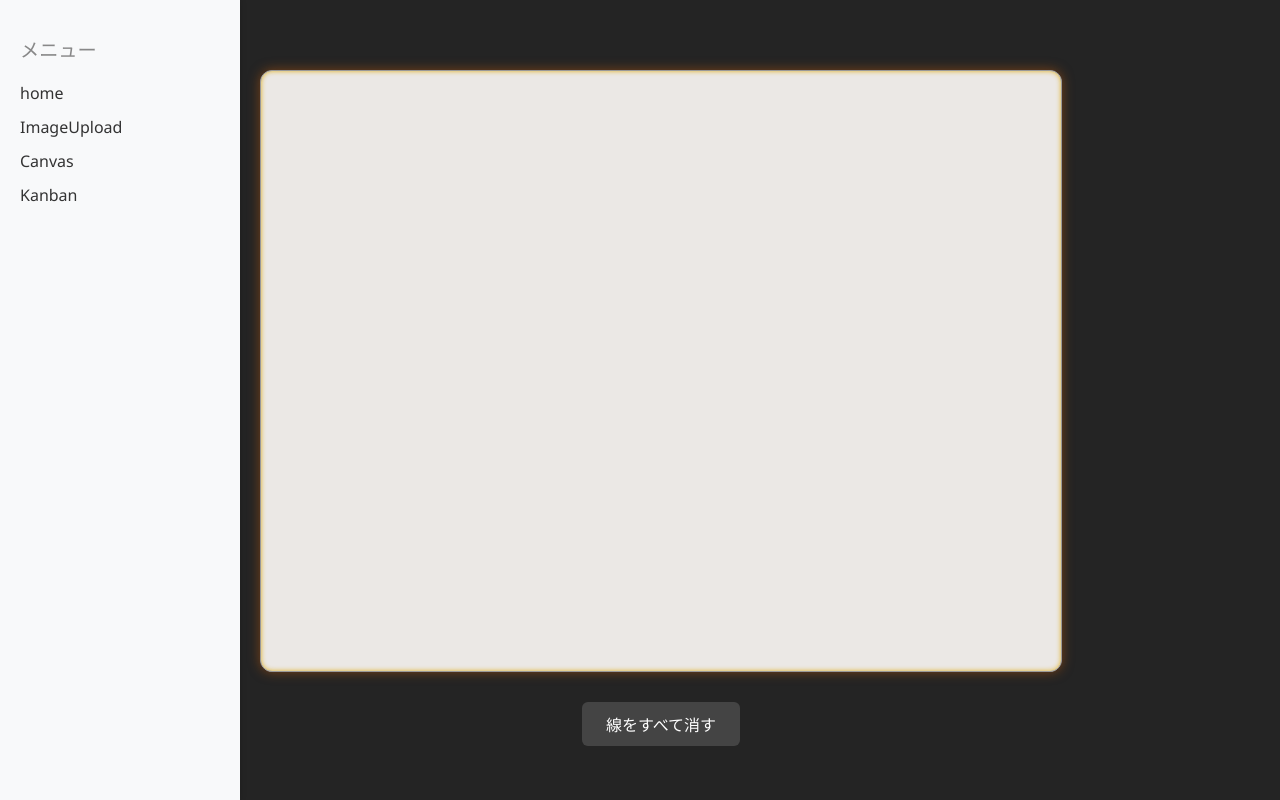
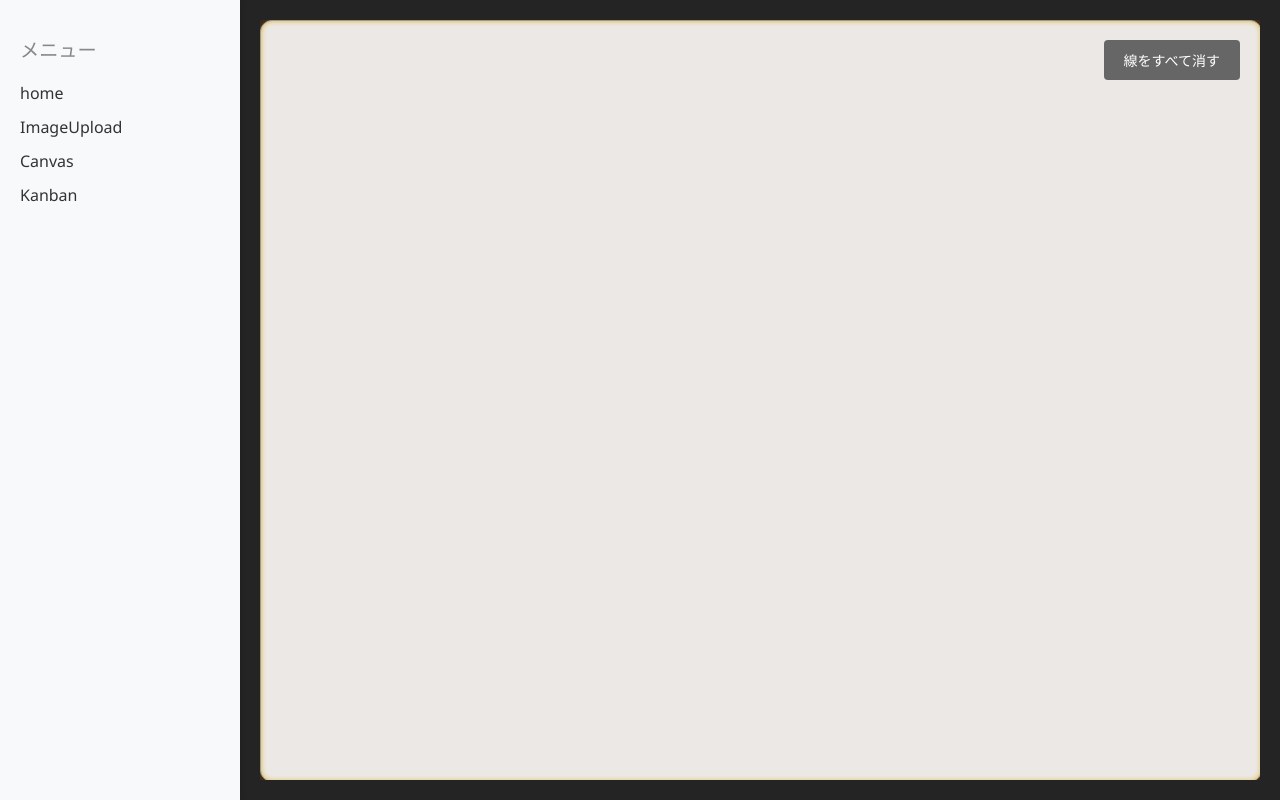
Before and after one commit to sairam2041/React, a React (Vite) app in the folder react-project/: page /canvas in a window 1280 px wide. Built offline with nearby package versions, Linux system fonts and the light colour scheme.

Commit message:
画面レイアウトの変更等

```diff
--- a/react-project/src/features/components/DrawingCanvas.tsx
+++ b/react-project/src/features/components/DrawingCanvas.tsx
@@ -3,20 +3,32 @@ import '../styles/drawing-canvas.css';
 
 const DrawingCanvas: React.FC = () => {
     const canvasRef = useRef<HTMLCanvasElement | null>(null);
+    const parentRef = useRef<HTMLDivElement | null>(null);
     const [isDrawing, setIsDrawing] = useState<boolean>(false);
     const [ctx, setCtx] = useState<CanvasRenderingContext2D | null>(null);
 
     useEffect(() => {
+        if(parentRef.current && canvasRef.current) {
           const canvas = canvasRef.current;
-        if(canvas) {
-            canvas.width = 800;
-            canvas.height = 600;
+          const { width, height } = parentRef.current.getBoundingClientRect();
+          const resizeCanvas = () => {
+              canvas.width = width;
+              canvas.height = height;
+
               const context = canvas.getContext('2d');
               if(context) {
                   context.lineWidth = 2;
                   context.strokeStyle = '#000';
                   setCtx(context);
               }
+          };
+
+          resizeCanvas();
+          window.addEventListener('resize', resizeCanvas);
+
+          return () => {
+            window.removeEventListener('resize', resizeCanvas);
+          };
         }
     }, []);
 
@@ -47,7 +59,7 @@ const DrawingCanvas: React.FC = () => {
     };
 
   return (
-    <div className="canvas-container">
+    <div ref={parentRef} className="canvas-container">
       <canvas
         ref={canvasRef}
         className="drawing-canvas"
--- a/react-project/src/features/styles/drawing-canvas.css
+++ b/react-project/src/features/styles/drawing-canvas.css
@@ -1,7 +1,8 @@
 .canvas-container {
-  width: fit-content;
-  text-align: center;
-  margin-top: 50px;
+  position: relative;
+  width: 100%;
+  height: 100%;
+  overflow: hidden;
 }
 
 .drawing-canvas {
@@ -13,22 +14,24 @@
   border-radius: 12px;
   display: block;
   margin: 0 auto;
-  max-width: 90vw;
-  height: auto;
+  width: 100%;
+  height: 100%;
 }
 
 .clear-button {
-  margin-top: 30px;
-  padding: 10px 24px;
-  font-size: 16px;
-  background-color: #444;
+  position: absolute;
+  top: 20px;
+  right: 20px;
+  z-index: 10;
+  padding: 10px 20px;
+  font-size: 14px;
+  background-color: #666;
   color: white;
   border: none;
-  border-radius: 6px;
+  border-radius: 4px;
   cursor: pointer;
-  transition: background-color 0.3s ease;
 }
 
 .clear-button:hover {
-  background-color: #666;
+  background-color: #888;
 }
--- a/react-project/src/features/styles/image-upload-page.css
+++ b/react-project/src/features/styles/image-upload-page.css
@@ -2,6 +2,8 @@
   display: flex;
   flex-direction: column; /* 縦並びにする */
   align-items: center;    /* 子要素を横方向中央に揃える */
+  justify-content: center;
   gap: 20px;              /* コンポーネント間の余白（任意） */
   padding: 40px;
+  height: 100%;
 }
```
Lines whose indentation alone changed are shown as unchanged.
